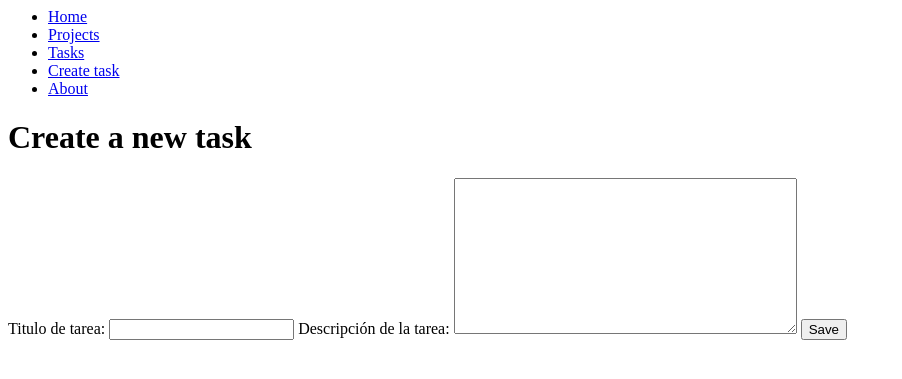
After one commit to Mike-droid/django-beginner, a Django app: page /create_task/ in a window 1280 px wide. The commit adds this page. Shown: the top 379 px of the page, without its empty margins (0-902 px from the left). Run offline with Django 4.2, Linux system fonts and the light colour scheme.

Commit message:
formularios

```diff
--- /dev/null
+++ b/myapp/forms.py
@@ -0,0 +1,5 @@
+from django import forms
+
+class CreateNewTask(forms.Form):
+  title = forms.CharField(label="Titulo de tarea", max_length=100, required=True)
+  description = forms.CharField(label="Descripción de la tarea", widget=forms.Textarea)
--- /dev/null
+++ b/myapp/templates/create_task.html
@@ -0,0 +1,11 @@
+{% extends 'layouts/base.html' %}
+
+{% block content %}
+  <h1>Create a new task</h1>
+
+  <form method="POST">
+    {% csrf_token %}
+    {{ form }}
+    <button>Save</button>
+  </form>
+{% endblock content %}
--- a/myapp/templates/layouts/base.html
+++ b/myapp/templates/layouts/base.html
@@ -3,6 +3,7 @@
     <li><a href="/">Home</a></li>
     <li><a href="/projects">Projects</a></li>
     <li><a href="/tasks">Tasks</a></li>
+    <li><a href="/create_task">Create task</a></li>
     <li><a href="/about">About</a></li>
   </ul>
 </nav>
--- a/myapp/urls.py
+++ b/myapp/urls.py
@@ -6,5 +6,6 @@ urlpatterns = [
     path('hello/<str:username>', views.hello),
     path('about/', views.about),
     path('projects/', views.projects),
-    path('tasks/', views.tasks)
+    path('tasks/', views.tasks),
+    path('create_task/', views.create_task)
 ]
--- a/myapp/views.py
+++ b/myapp/views.py
@@ -1,7 +1,7 @@
-# from django.shortcuts import render
 from django.http import HttpResponse
+from django.shortcuts import render, redirect
 from .models import Project, Task
-from django.shortcuts import render
+from .forms import CreateNewTask
 
 # Create your views here.
 
@@ -36,3 +36,17 @@ def tasks(request):
   return render(request, 'tasks.html', {
     'tasks': tasks
   })
+
+
+def create_task(request):
+  if request.method == 'GET':
+    return render(request, 'create_task.html', {
+      'form': CreateNewTask()
+    })
+  else:
+    Task.objects.create(
+      title=request.POST['title'],
+      description=request.POST['description'],
+      project_id=2
+    )
+    return redirect('/tasks/') #! El '/' al inicio es requerido
```
